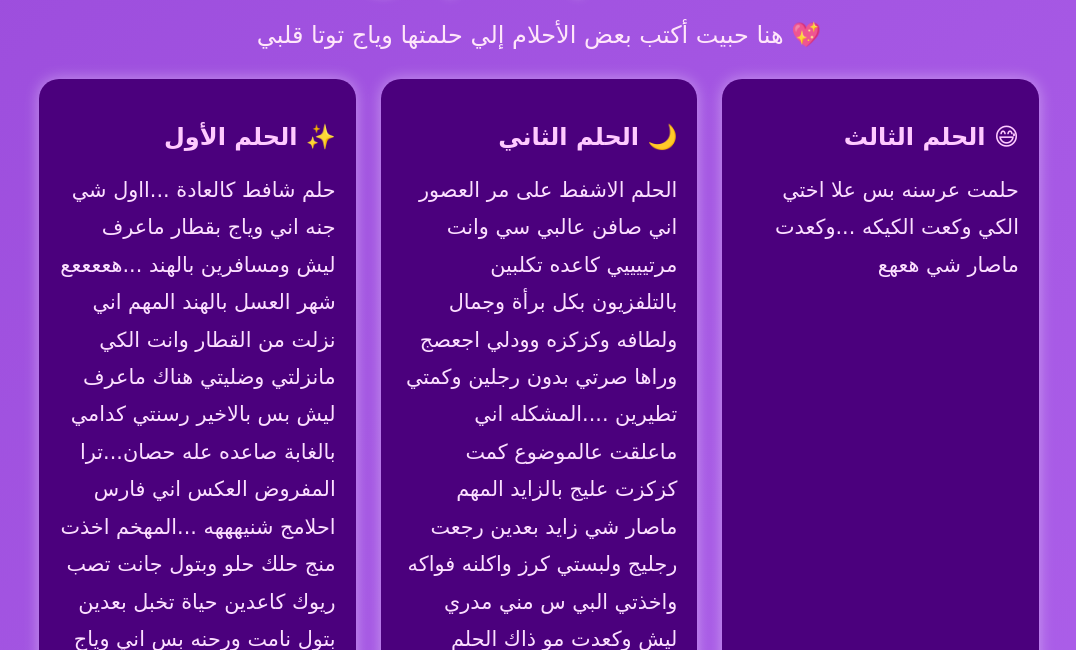
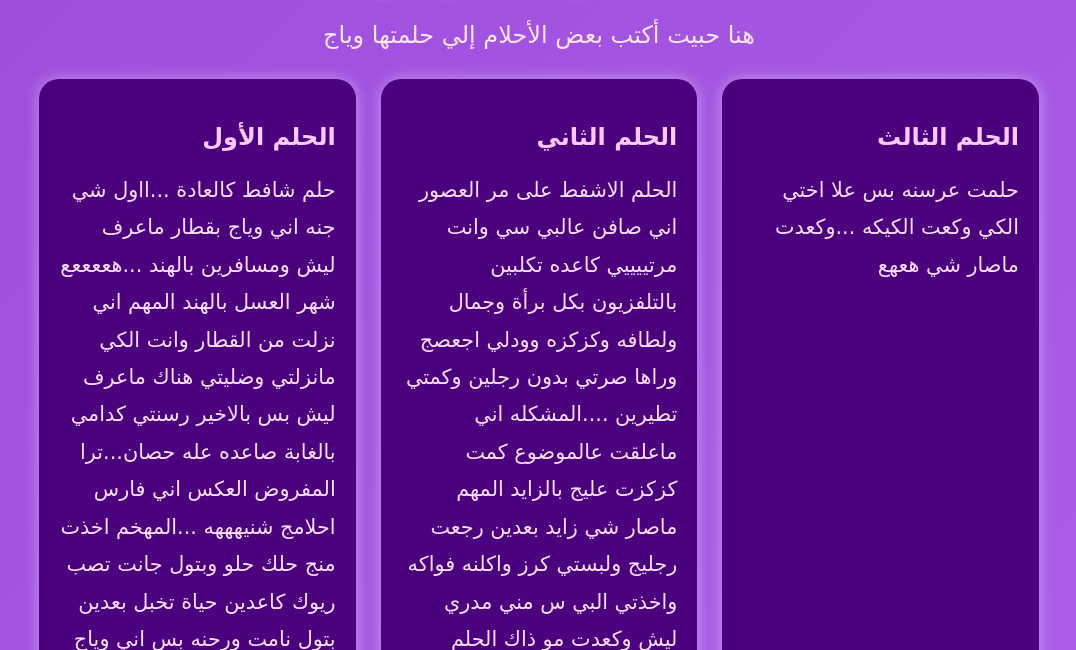
Before and after one commit to lofitimebun8899-hub/TTTTTTTTTTTTTTTTTTTTTTTTTTTTT, a plain HTML site: page dreams.html in a window 1280 px wide. Shown: the part 150-800 px from the top of the page, without its empty margins (101-1177 px from the left). Drawn offline with Linux system fonts and the light colour scheme; a web font is replaced by a local one.

Commit message:
Update dreams.html

```diff
--- a/dreams.html
+++ b/dreams.html
@@ -3,7 +3,7 @@
 <head>
   <meta charset="UTF-8">
   <meta name="viewport" content="width=device-width, initial-scale=1.0">
-  <title>🌙 أحلامي الكي - توتا</title>
+  <title>احلامي الكي </title>
   <link href="https://fonts.googleapis.com/css2?family=Lateef&display=swap" rel="stylesheet">
   <style>
     body {
@@ -93,16 +93,16 @@
 <body>
 
   <h1>🌙 أحلامي الكي</h1>
-  <p class="desc">هنا حبيت أكتب بعض الأحلام إلي حلمتها وياج توتا قلبي 💖</p>
+  <p class="desc">هنا حبيت أكتب بعض الأحلام إلي حلمتها وياج  </p>
 
   <div class="dreams-grid">
 
     <div class="dream-card">
-      <h3>✨ الحلم الأول</h3>
+      <h3> الحلم الأول</h3>
 <P>حلم شافط كالعادة ...ااول شي جنه اني وياج بقطار ماعرف ليش ومسافرين بالهند ...هععععع شهر العسل بالهند  المهم اني نزلت من القطار وانت الكي مانزلتي وضليتي هناك ماعرف ليش بس بالاخير رسنتي كدامي بالغابة صاعده عله حصان...ترا المفروض العكس اني فارس احلامج شنيهههه ...المهخم اخذت منج حلك حلو وبتول جانت تصب ريوك كاعدين حياة تخبل بعدين بتول نامت ورحنه بس اني وياج هعهعهعهعهعهعهعهع جذب ماصار شي بس حلوك عله شبكه عله بوسه عله ركض عله نومه عالحشيش وكعدت من النوم اطوني جاي وبسكت الكلاببب</P>    </div>
 
     <div class="dream-card">
-      <h3>🌙 الحلم الثاني</h3>
+      <h3> الحلم الثاني</h3>
 <p>الحلم الاشفط على مر العصور
 
     اني صافن عالبي سي وانت مرتييييي كاعده تكلبين بالتلفزيون بكل برأة وجمال ولطافه وكزكزه وودلي اجعصج
@@ -111,7 +111,7 @@
 </p>    </div>
 
     <div class="dream-card">
-      <h3>😅 الحلم الثالث</h3>
+      <h3> الحلم الثالث</h3>
 <p>حلمت عرسنه بس علا اختي الكي وكعت الكيكه ...وكعدت ماصار شي هعهع</p>    </div>
 
     <!-- تضيف أحلام إضافية هيج -->
```
